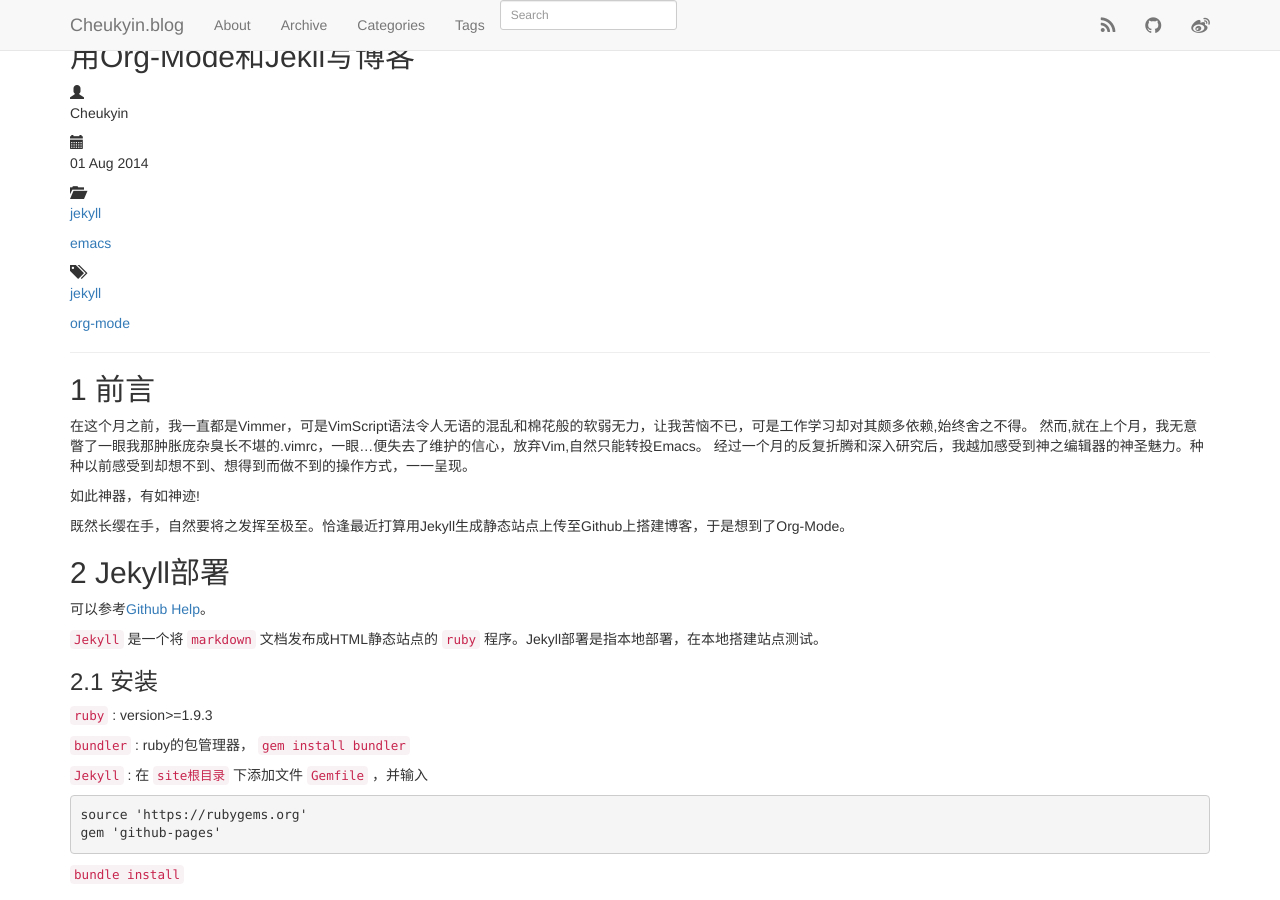
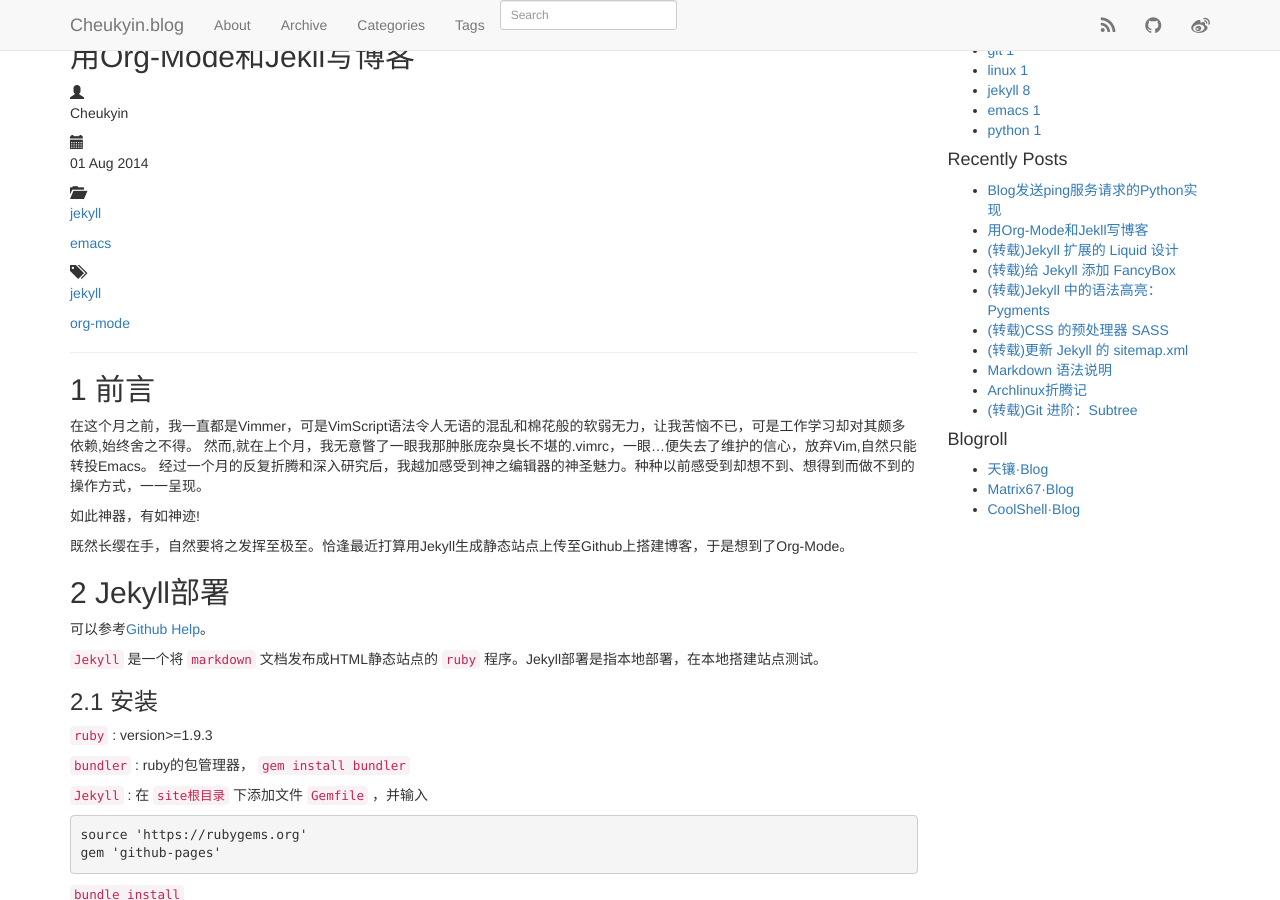
Before and after one commit to Cheukyin/Cheukyin.github.io, a Jekyll site: the page built from _posts/2014-08-01-org2jekyll.html, in a window 1280 px wide and 900 px high. Built offline with Jekyll 4.4.1, drawn with Linux system fonts in a browser that asks for light colours; nearby versions of some CDN libraries; library files that are not in the unit come from our copies; Markdown is read by kramdown in place of the engine named in the settings; comment, search, counter and statistics services are not loaded; some of the changed text lies outside the part shown.

Commit message:
Add aside in havee/post.html

```diff
--- a/_includes/themes/havee/post.html
+++ b/_includes/themes/havee/post.html
@@ -1,6 +1,6 @@
 <div class="row">
 
-  <article class="col-md-12 main-contenter">
+  <article class="col-md-9 main-contenter">
     <div id="search-loader" style="display:none;text-align:center">
       <img src="/assets/themes/havee/images/loading.gif">
     </div>
@@ -47,4 +47,9 @@
     {% include custom/comments %}
   </article>
 
+
+          <aside class="col-md-3 visible-lg visible-md">
+            {% include custom/aside %}
+          </aside>
+
 </div>
--- a/_org/_posts/2014-08-01-org2jekyll.org
+++ b/_org/_posts/2014-08-01-org2jekyll.org
@@ -244,7 +244,7 @@ Org-babel支持的语言可以在 ~/usr/share/emacs/site-lisp/org-mode/ob-*~ 下
 - [ ] 图片插入
 - [ ] 公式插入
 - [ ] SEO
-- [ ] 改进post页面，添加侧栏Catorgories等
+- [ ] 改进post页面，添加固定侧栏Catorgories等
 - [ ] 添加跟随页面移动、可弹出的Table Of Contents
 - [ ] eim改进，或寻找更好输入法
 - [ ] 代码块输出html颜色改进
--- a/_posts/2014-08-01-org2jekyll.html
+++ b/_posts/2014-08-01-org2jekyll.html
@@ -569,7 +569,7 @@ Org-babel支持的语言可以在 <code>/usr/share/emacs/site-lisp/org-mode/ob-*
 </li>
 <li><code>[&#xa0;]</code> SEO
 </li>
-<li><code>[&#xa0;]</code> 改进post页面，添加侧栏Catorgories等
+<li><code>[&#xa0;]</code> 改进post页面，添加固定侧栏Catorgories等
 </li>
 <li><code>[&#xa0;]</code> 添加跟随页面移动、可弹出的Table Of Contents
 </li>
```
